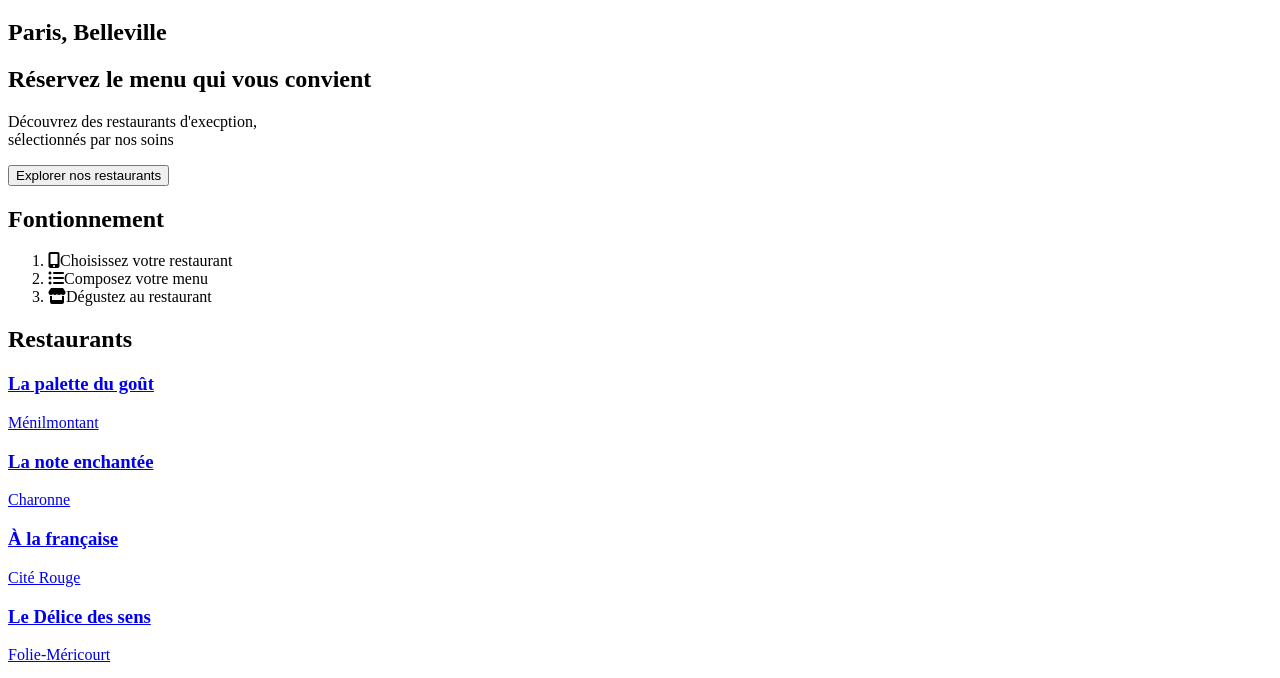
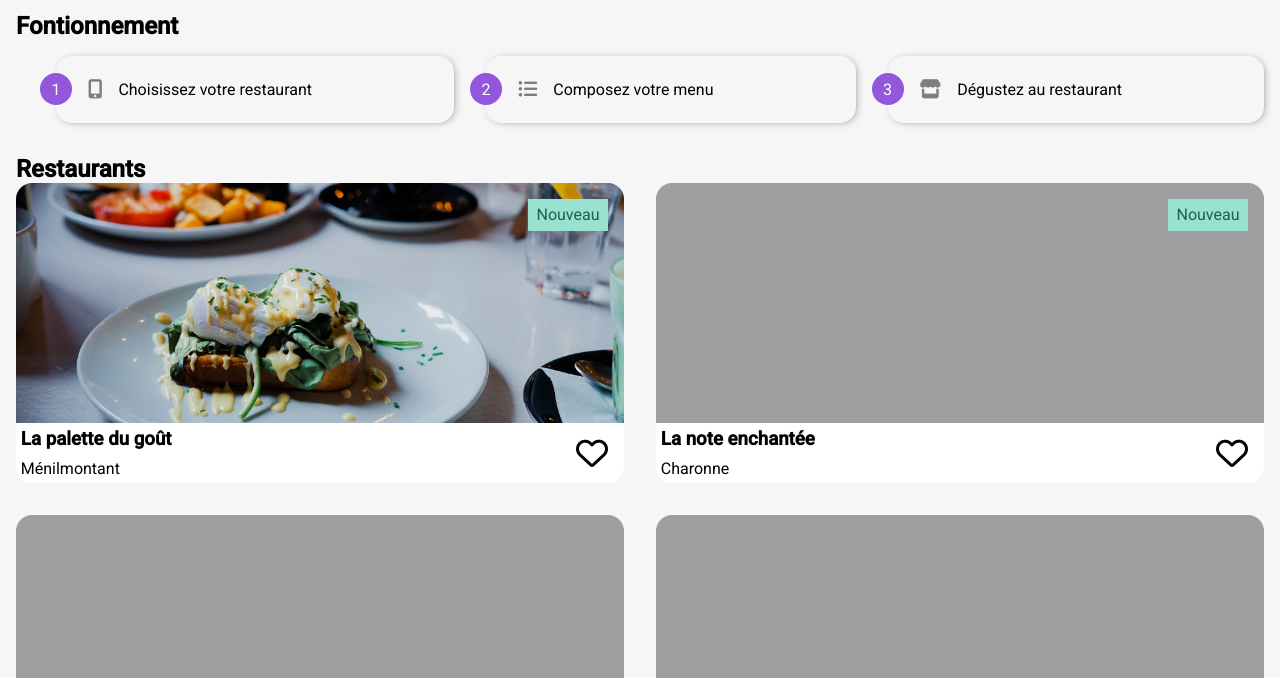
Before and after one commit to Yvan2A/Yvan2A.YvanREMOND_3_3101202.github.io2, a website: page index.html in a window 1280 px wide. Shown: the part 295-973 px from the top of the page. Drawn offline with Linux system fonts and the light colour scheme; the site is published under a folder, as on GitHub Pages, so addresses that start at the root find nothing; a web font is replaced by a local one.

Commit message:
refactoring

```diff
--- a/index.html
+++ b/index.html
@@ -10,10 +10,12 @@
     <link rel="manifest" href="./assets/favicon//site.webmanifest">
     <title>Oh my food</title>
     <script src="https://kit.fontawesome.com/7d51b7c676.js" crossorigin="anonymous"></script>
-    <link rel="stylesheet" href="/build/style.min.css">
+    <link rel="stylesheet" href="./build/style.min.css">
 </head>
 
 <!-- Body -->
+
+<!-- loader -->
 <body id="homepage">
     <div class="loader">
       <div class="pourcent">
```
